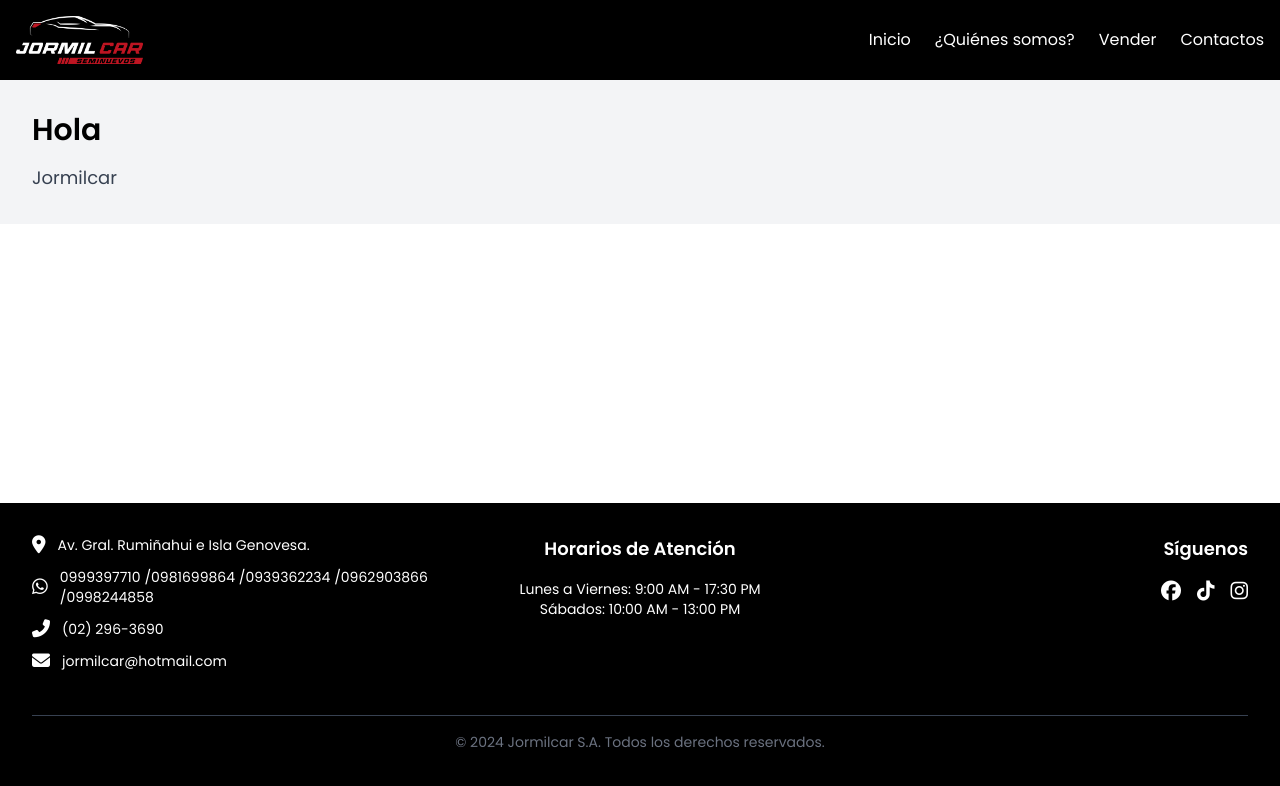
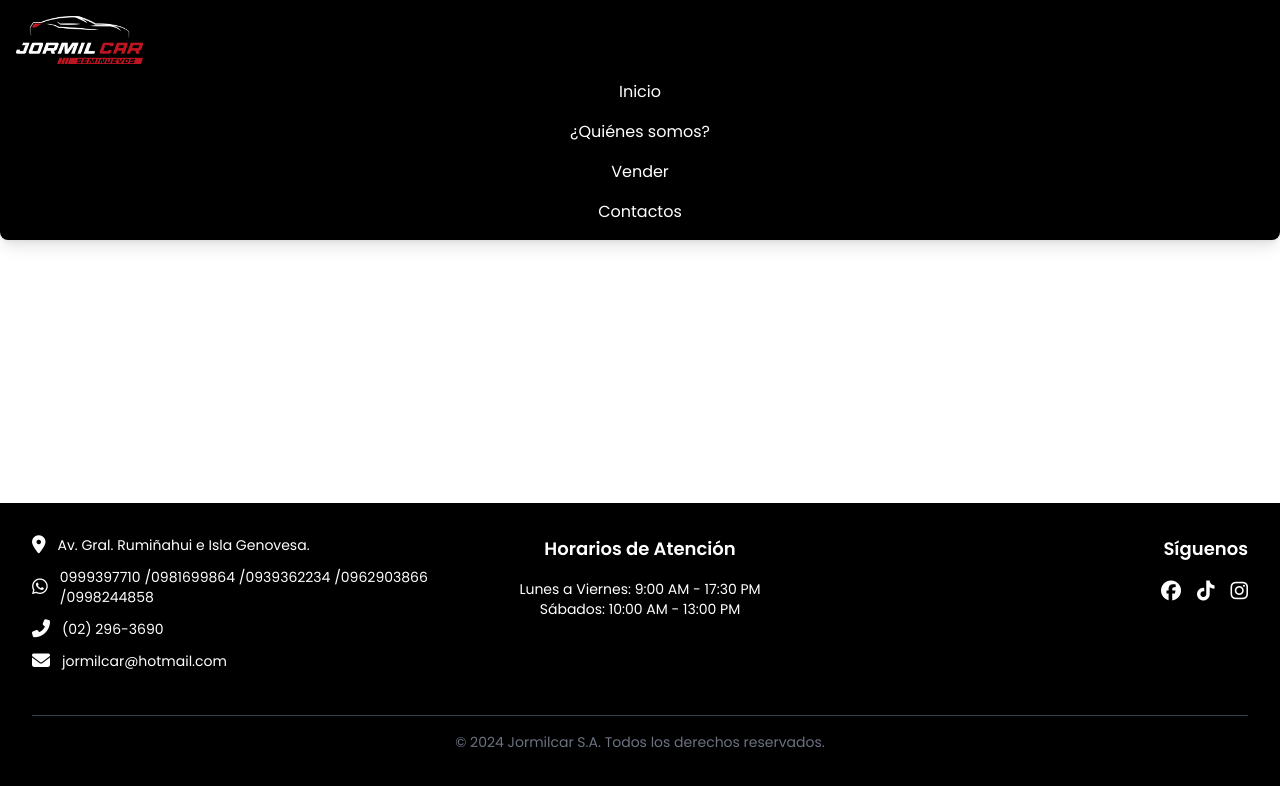
Before and after one commit to ejmerino/jormilcar, a React (Create React App) app: page / in a window 1280 px wide. Shown: the top 786 px of the page. Built offline with nearby package versions, Linux system fonts and the light colour scheme.

Commit message:
Menu Desplegable

```diff
--- a/src/components/Header.js
+++ b/src/components/Header.js
@@ -10,7 +10,7 @@ const Header = () => {
   };
 
   return (
-    <header className="bg-black text-white p-4 flex justify-between items-center font-poppins">
+    <header className="bg-black text-white p-4 flex justify-between items-center font-poppins relative">
       <div className="logo">
         <Link to="/">
           <img
@@ -29,31 +29,45 @@ const Header = () => {
       </div>
 
       {/* Navegación */}
-      <nav className={`flex-col md:flex md:flex-row md:space-x-6 items-center ${isMenuOpen ? 'block' : 'hidden'} md:block`}>
+      <nav className={`absolute top-16 left-0 w-full bg-black p-4 rounded-lg shadow-lg transition-transform duration-300 ease-in-out ${isMenuOpen ? 'block' : 'hidden'} md:block`}>
+        <ul className="space-y-4">
+          <li>
             <Link
               to="/"
-          className="transition-transform duration-300 hover:scale-105 hover:text-red-500"
+              className="block text-center transition-transform duration-300 hover:scale-105 hover:text-red-500"
+              onClick={() => setIsMenuOpen(false)}
             >
               Inicio
             </Link>
+          </li>
+          <li>
             <Link
               to="/about"
-          className="transition-transform duration-300 hover:scale-105 hover:text-red-500"
+              className="block text-center transition-transform duration-300 hover:scale-105 hover:text-red-500"
+              onClick={() => setIsMenuOpen(false)}
             >
               ¿Quiénes somos?
             </Link>
+          </li>
+          <li>
             <Link
               to="/services"
-          className="transition-transform duration-300 hover:scale-105 hover:text-red-500"
+              className="block text-center transition-transform duration-300 hover:scale-105 hover:text-red-500"
+              onClick={() => setIsMenuOpen(false)}
             >
               Vender
             </Link>
+          </li>
+          <li>
             <Link
               to="/contact"
-          className="transition-transform duration-300 hover:scale-105 hover:text-red-500"
+              className="block text-center transition-transform duration-300 hover:scale-105 hover:text-red-500"
+              onClick={() => setIsMenuOpen(false)}
             >
               Contactos
             </Link>
+          </li>
+        </ul>
       </nav>
     </header>
   );
```
Lines whose indentation alone changed are shown as unchanged.
